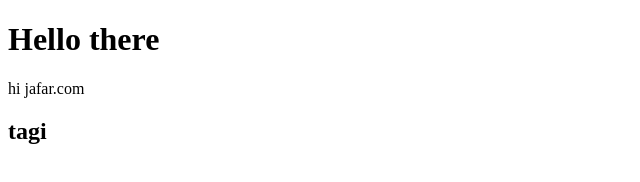
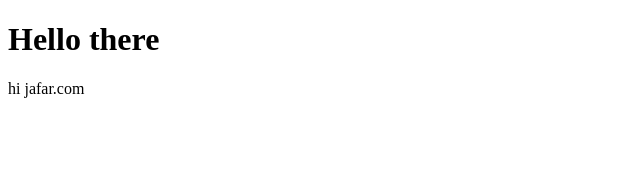
Before and after one commit to abbassmortazavi/kuber-argocd, a plain HTML site: page index.html in a window 1280 px wide. Shown: the full height of the page, 0-640 px from the left. Drawn offline with Linux system fonts and the light colour scheme.

Commit message:
update code

```diff
--- a/index.html
+++ b/index.html
@@ -7,6 +7,5 @@
 <body>
 <h1>Hello there</h1>
     <p>hi jafar.com</p>
-    <h2>tagi</h2>
 </body>
 </html>
```
Also changed, not shown: 1 other file.
